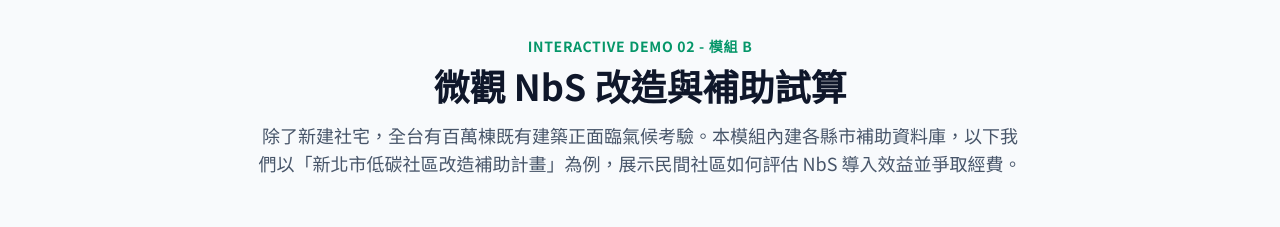
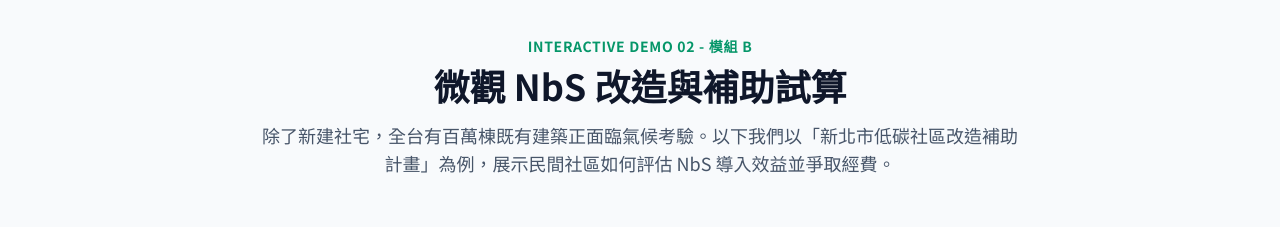
Before and after one commit to tanji2026/nbs, a plain HTML site: page index.html in a window 1280 px wide. Shown: the part 1800-2027 px from the top of the page. Drawn offline with nearby package versions, Linux system fonts and the light colour scheme.

Commit message:
Update index.html

```diff
--- a/index.html
+++ b/index.html
@@ -474,7 +474,7 @@
                 <span class="text-brand-green font-bold tracking-wider uppercase text-sm">Interactive Demo 02 - 模組 B</span>
                 <h2 class="text-3xl md:text-4xl font-bold mt-2 text-slate-900">微觀 NbS 改造與補助試算</h2>
                 <p class="text-slate-600 mt-4 max-w-3xl mx-auto text-lg">
-                    除了新建社宅，全台有百萬棟既有建築正面臨氣候考驗。本模組內建各縣市補助資料庫，以下我們以「新北市低碳社區改造補助計畫」為例，展示民間社區如何評估 NbS 導入效益並爭取經費。
+                    除了新建社宅，全台有百萬棟既有建築正面臨氣候考驗。以下我們以「新北市低碳社區改造補助計畫」為例，展示民間社區如何評估 NbS 導入效益並爭取經費。
                 </p>
             </div>
 
```
